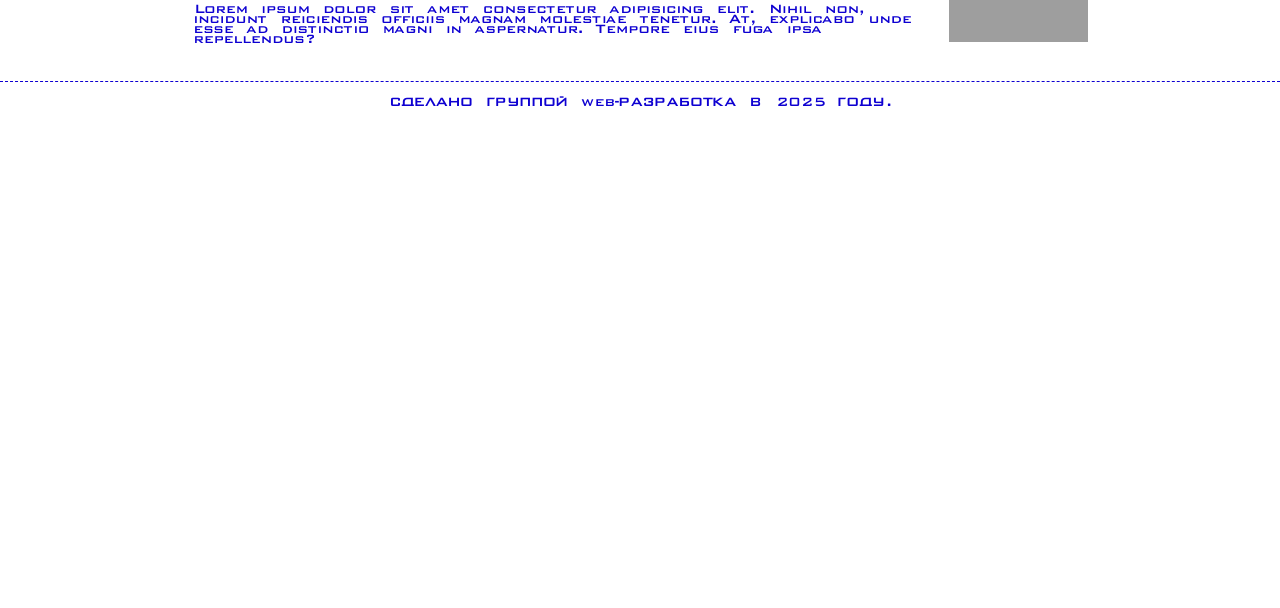
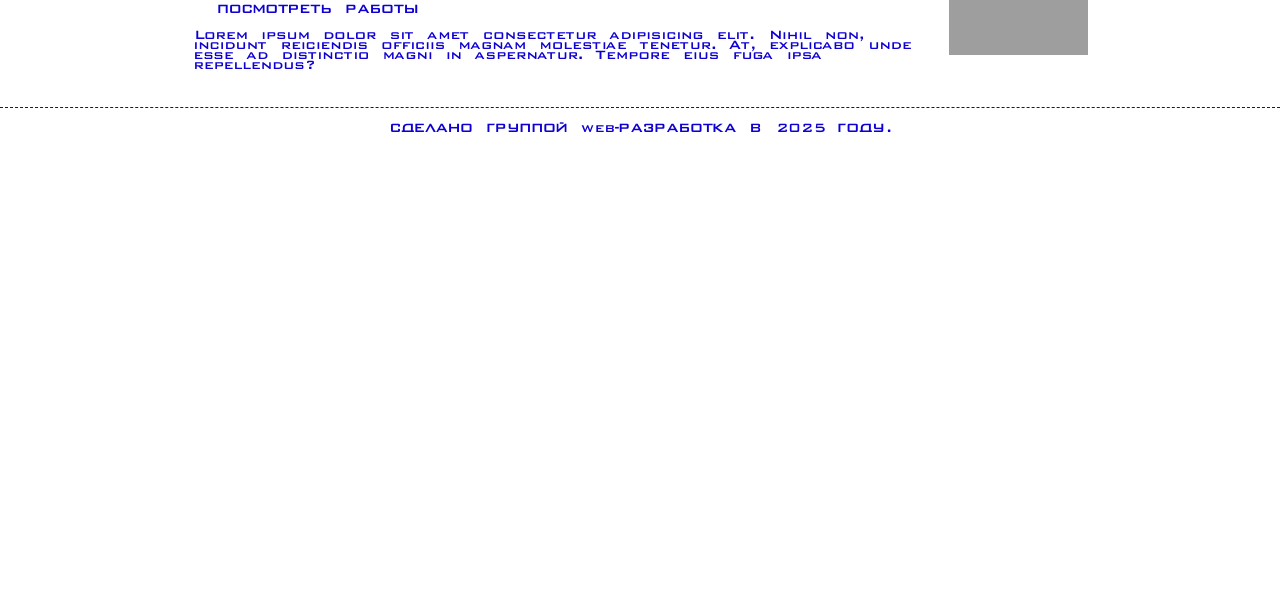
Before and after one commit to teravedler/my-first-site, a plain HTML site: page index.html in a window 1280 px wide. Shown: the part 192-800 px from the top of the page. Drawn offline with Linux system fonts and the light colour scheme; grey boxes are pictures that could not be loaded.

Commit message:
Update index.html

```diff
--- a/index.html
+++ b/index.html
@@ -35,6 +35,7 @@
                         <h1 class="main-text">
                             БАЗА ЗНАНИЙ ДЕТСКОГО ТЕХНОПАРКА "КВАНТОРИУМ-28"
                         </h1>
+                         <a href="./fulljobs.html">Посмотреть работы</a>
                         <p class="text-inner">
                             Lorem ipsum dolor sit amet consectetur adipisicing elit. Nihil non, incidunt reiciendis
                             officiis
```
